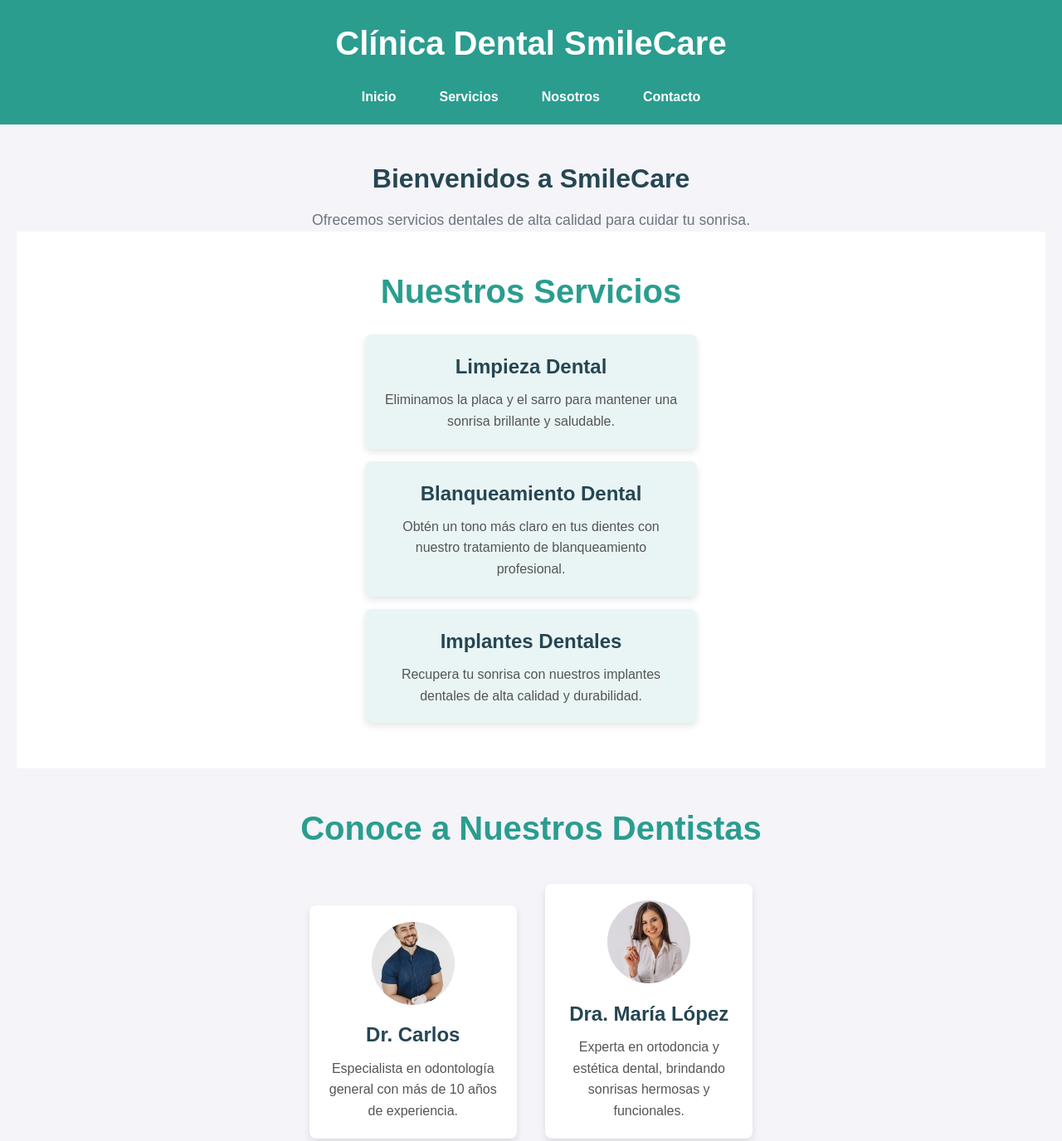
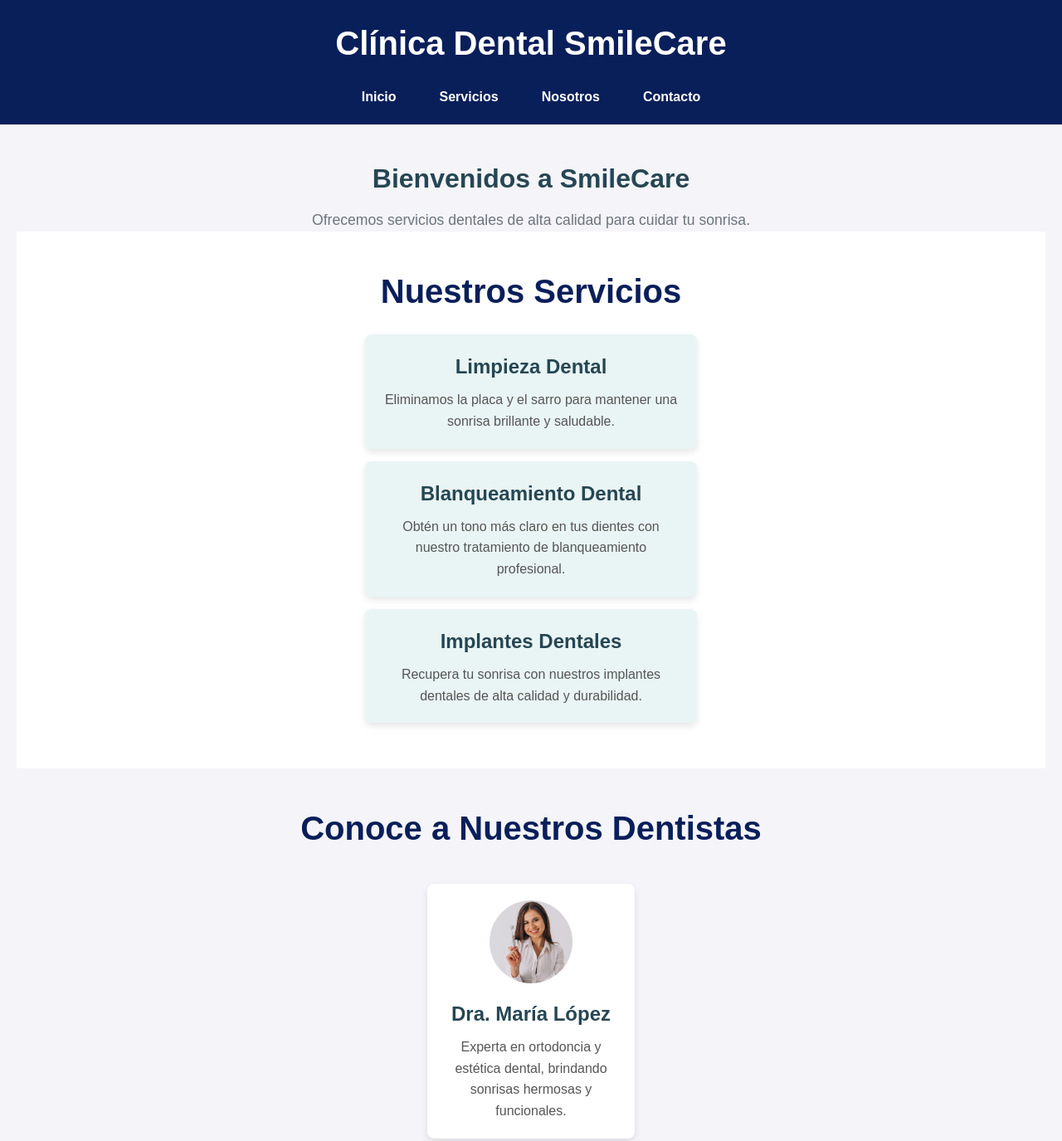
Before and after one commit to Fran92p/wdcapstone, a plain HTML site: page index.html in a window 1280 px wide. Shown: the top 1375 px of the page at 83% size. Drawn offline with Linux system fonts and the light colour scheme.

Commit message:
listo belen

```diff
--- a/css/styles.css
+++ b/css/styles.css
@@ -12,7 +12,7 @@ body {
 }
 
 header {
-    background-color: #2a9d8f;
+    background-color: #091f5a;
     padding: 20px;
     text-align: center;
 }
@@ -68,7 +68,7 @@ p {
 }
 
 #servicios h2 {
-    color: #2a9d8f;
+    color: #091f5a;
     font-size: 2.5rem;
     margin-bottom: 20px;
 }
@@ -100,7 +100,7 @@ p {
 }
 
 #nosotros h2 {
-    color: #2a9d8f;
+    color: #091f5a;
     font-size: 2.5rem;
     margin-bottom: 20px;
 }
--- a/index.html
+++ b/index.html
@@ -44,11 +44,6 @@
         <section id="nosotros">
             <h2>Conoce a Nuestros Dentistas</h2>
             <div class="dentista">
-                <img src="img/Carlos.jpg" alt="Dr. Juan Pérez">
-                <h3>Dr. Carlos</h3>
-                <p>Especialista en odontología general con más de 10 años de experiencia.</p>
-            </div>
-            <div class="dentista">
                 <img src="img/Belen.jpg" alt="Dra. Belen Pais">
                 <h3>Dra. María López</h3>
                 <p>Experta en ortodoncia y estética dental, brindando sonrisas hermosas y funcionales.</p>
```
